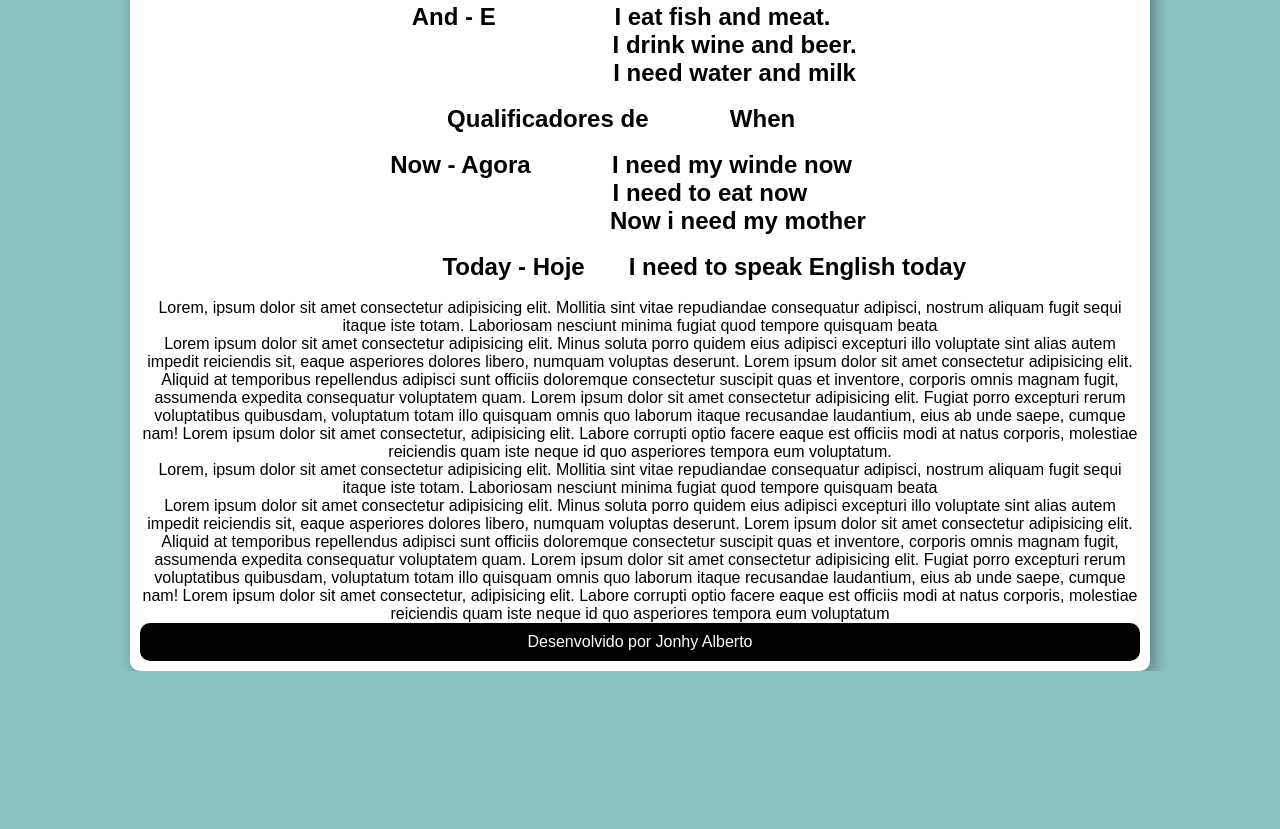
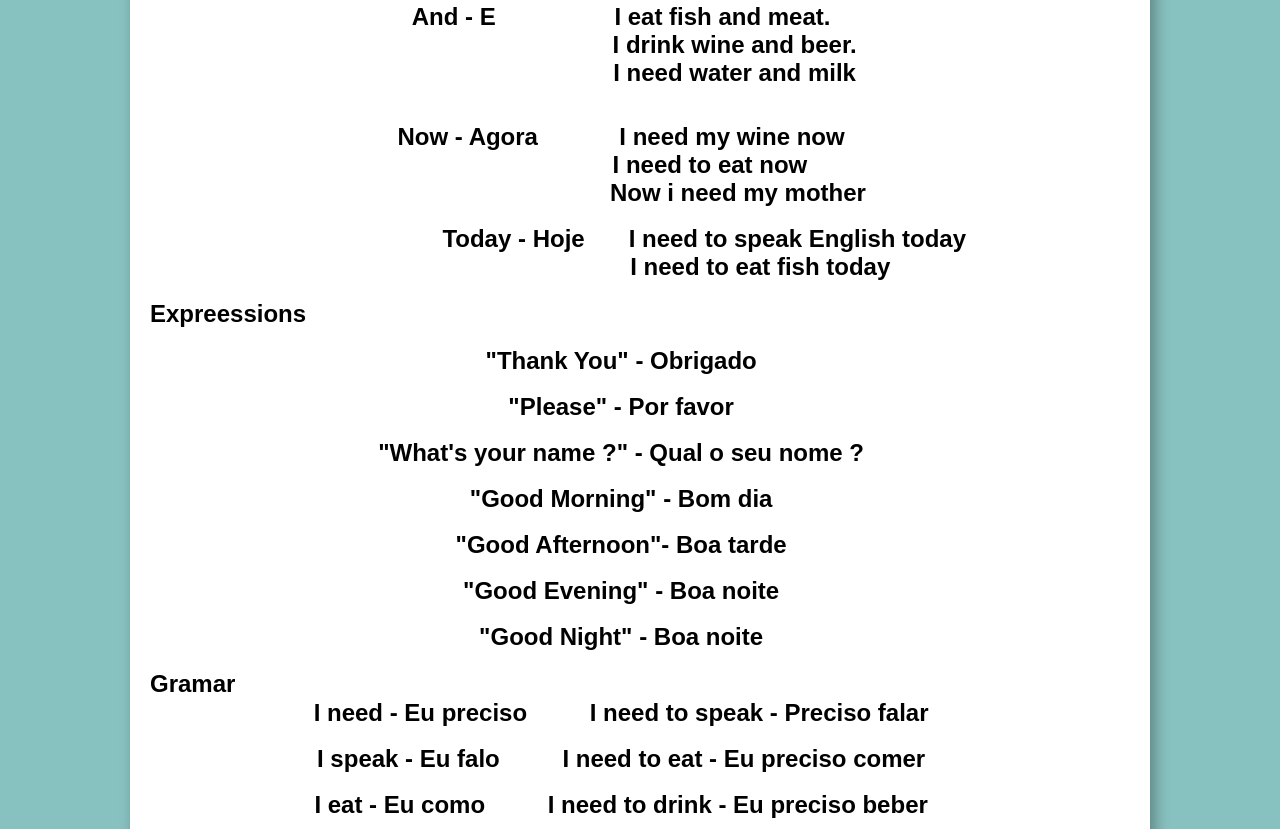
Before and after one commit to jonhysantos/Projetoingles, a plain HTML site: page index.html in a window 1280 px wide. Shown: the part 2531-3360 px from the top of the page. Before the commit the page ends 3202 px from the top, so only its background shows below. Drawn offline with Linux system fonts and the light colour scheme.

Commit message:
Corrigi algumas coisas e atualizei

```diff
--- a/index.html
+++ b/index.html
@@ -91,14 +91,38 @@
         <h3 class="ident"> &ensp; &ensp; &ensp;I drink wine and beer.</h3>
         <h3 class="ident"> &ensp; &ensp; &ensp;I need water and milk</h3>
         <br>
-        <h3>Qualificadores de &ensp; &ensp; &ensp; &ensp; When</h3>
         <br>
-        <h3>Now - Agora &ensp; &ensp; &ensp; &ensp; I need my winde now</h3>
+        <h3>Now - Agora &ensp; &ensp; &ensp; &ensp; I need my wine now</h3>
         <h3 class="ident">I need to eat now</h3>
         <h3 class="ident"> &ensp; &ensp; &ensp; Now i need my mother</h3>
         <br>
         <h3 class="right">Today - Hoje  &ensp; &ensp;  I need to speak English today</h3>
+        <h3 class="right"> &ensp; &ensp; &ensp; &ensp; &ensp; &ensp; I need to eat fish today</h3>
         <br>
+        <h2>Expreessions</h2>
+        <br>
+        <h3>"Thank You" - Obrigado</h3>
+        <br>
+        <h3>"Please" - Por favor</h3>
+        <br>
+        <h3>"What's your name ?" - Qual o seu nome ?</h3>
+        <br>
+        <h3>"Good Morning" - Bom dia </h3>
+        <br>
+        <h3>"Good Afternoon"- Boa tarde</h3>
+        <br>
+        <h3>"Good Evening" - Boa noite</h3>
+        <br>
+        <h3>"Good Night" - Boa noite</h3>
+        <br>
+        <h2>Gramar</h2>
+        <h3>I need - Eu preciso &ensp; &ensp; &ensp; I need to speak - Preciso falar</h3>
+        <br>
+        <h3>I speak - Eu falo &ensp; &ensp; &ensp; I need to eat -  Eu preciso comer</h3>
+        <br>
+        <h3>I eat - Eu como &ensp; &ensp; &ensp; I need to drink - Eu preciso beber</h3>
+        <br>
+
 
         <p>Lorem, ipsum dolor sit amet consectetur adipisicing elit. Mollitia sint vitae repudiandae consequatur adipisci, nostrum aliquam fugit sequi itaque iste totam. Laboriosam nesciunt minima fugiat quod tempore quisquam beata</p>
         Lorem ipsum dolor sit amet consectetur adipisicing elit. Minus soluta porro quidem eius adipisci excepturi illo voluptate sint alias autem impedit reiciendis sit, eaque asperiores dolores libero, numquam voluptas deserunt.
```
